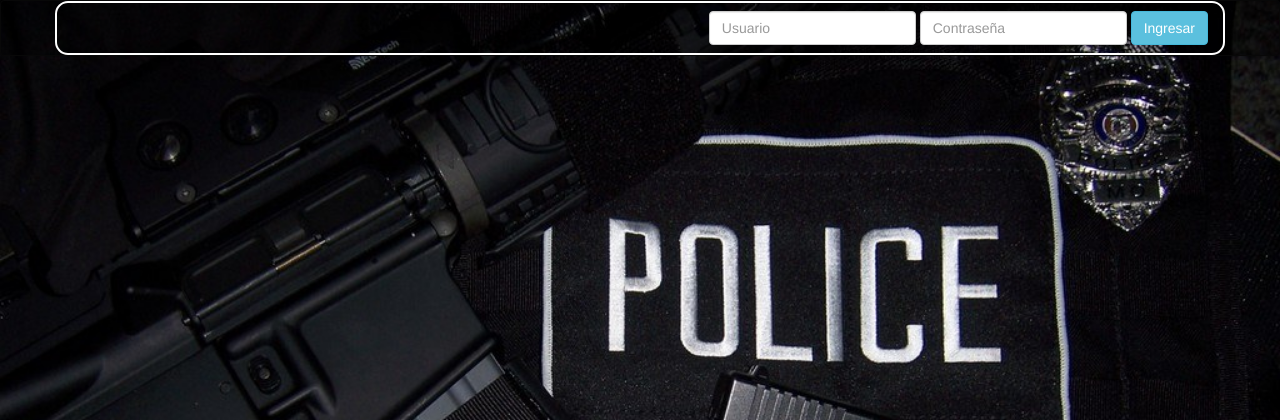
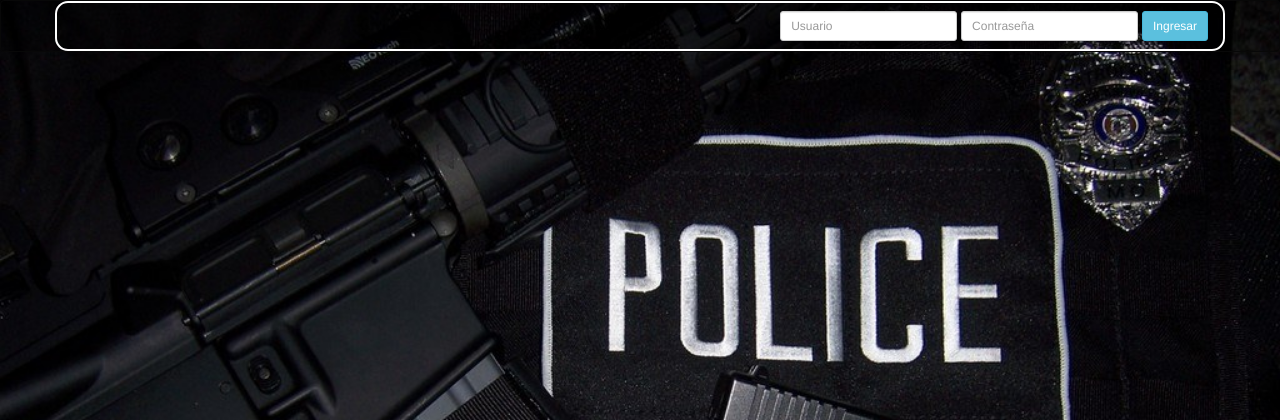
Before and after one commit to Capriatto/Informe-Policial, a PHP site: page / in a window 1280 px wide. Shown: the top 420 px of the page. Run offline with PHP 8.4, Linux system fonts and the light colour scheme.

Commit message:
cabecera responsive

```diff
--- a/vista/usuario/header.php
+++ b/vista/usuario/header.php
@@ -11,16 +11,16 @@
 	<header>
 		<nav class="navbar navbar-inverse" role="navigation">
 			<div class="container encabezado">
-				<form action="" class="navbar-form navbar-right">
+				<form action="" class="navbar-form navbar-right visible-lg visible-md">
 					<div class="form-group">
 						<label for="usuario" class="sr-only">Usuario</label>
-						<input type="text" class="form-control" placeholder="Usuario">
+						<input type="text" class="form-control input-sm" placeholder="Usuario">
 					</div>
 					<div class="form-group">
 						<label for="password" class="sr-only">Contrasenia</label>
-						<input type="password" class="form-control" placeholder="Contraseña">
+						<input type="password" class="form-control input-sm" placeholder="Contraseña">
 					</div>
-					<input type="submit" class="btn btn-info" value="Ingresar">
+					<input type="submit" class="btn btn-info btn-sm" value="Ingresar">
 				</form>
 			</div>
 		</nav>
```
